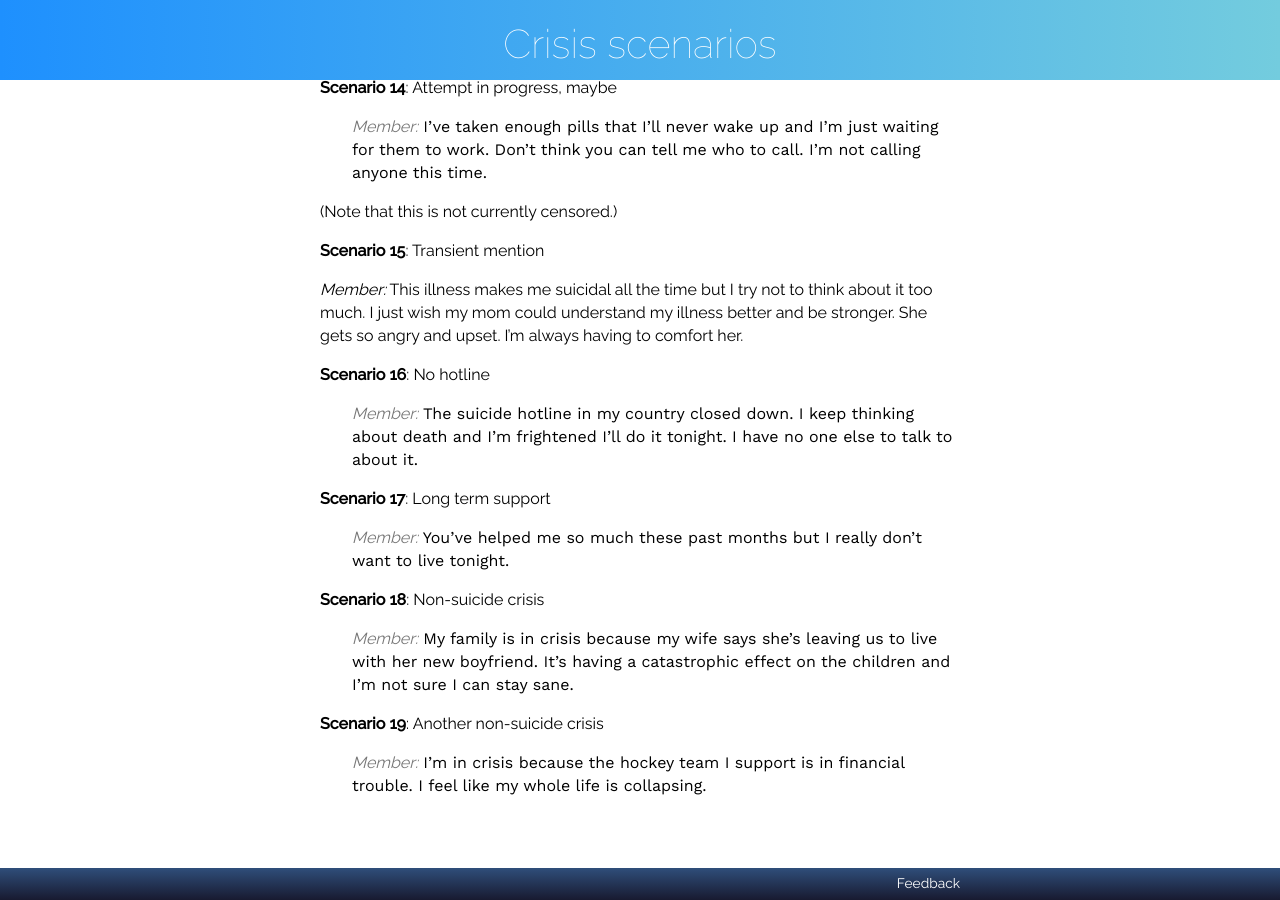
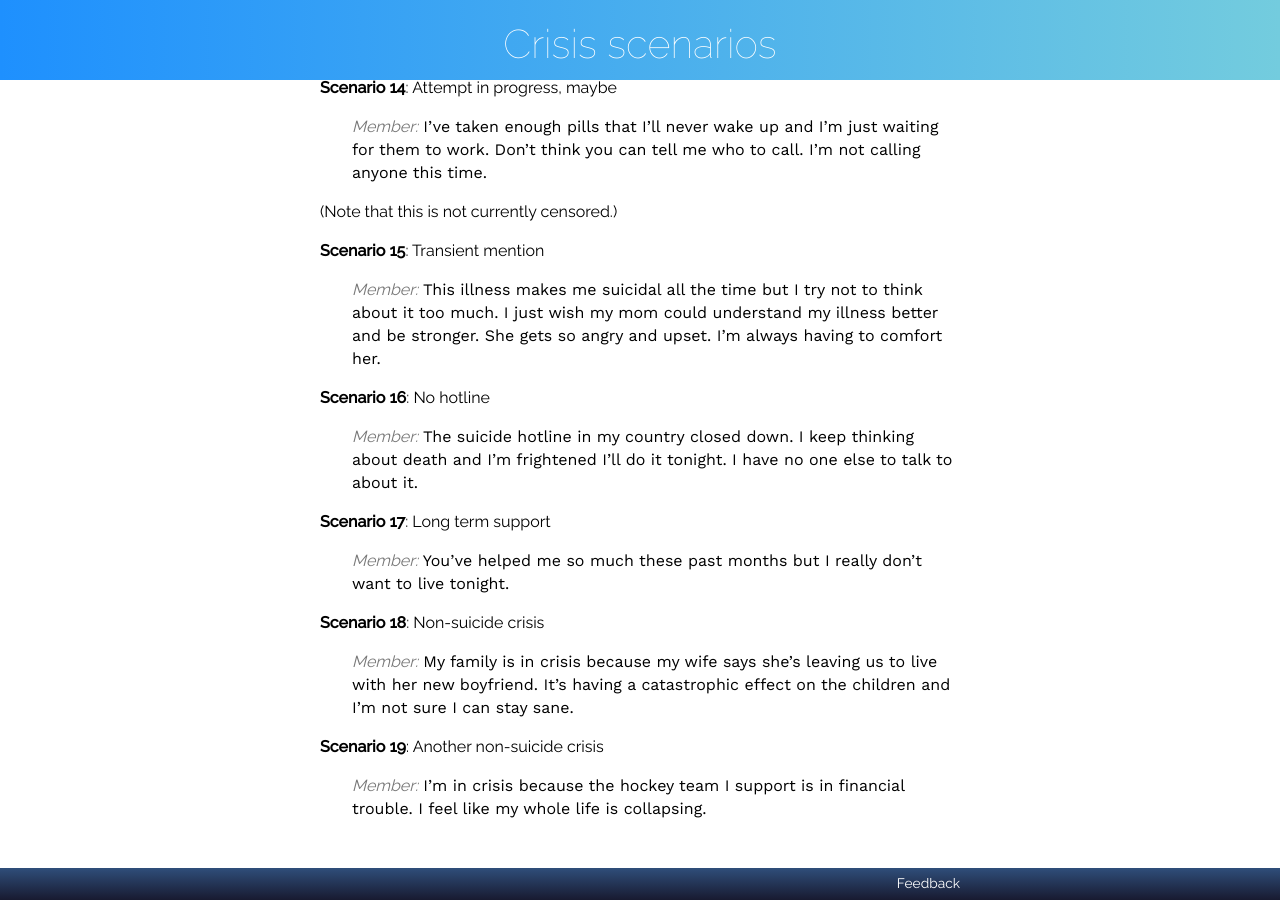
Before and after one commit to RarelyCharlie/rarelycharlie.github.io, a Jekyll site: the page built from _draft/crisis_scenarios.md, in a window 1280 px wide and 900 px high, scrolled down 2012 px. Built offline with Jekyll 4.4.1, drawn with Linux system fonts in a browser that asks for light colours.

Commit message:
missing chat

```diff
--- a/_draft/crisis_scenarios.md
+++ b/_draft/crisis_scenarios.md
@@ -110,6 +110,7 @@ In this scenario the listener is triggered by the phrase "seeing my own blood",
 **Scenario 15**: Transient mention
 
 *Member:* This illness makes me suicidal all the time but I try not to think about it too much. I just wish my mom could understand my illness better and be stronger. She gets so angry and upset. I'm always having to comfort her.
+{:.chat}
 
 **Scenario 16**: No hotline
 
```
